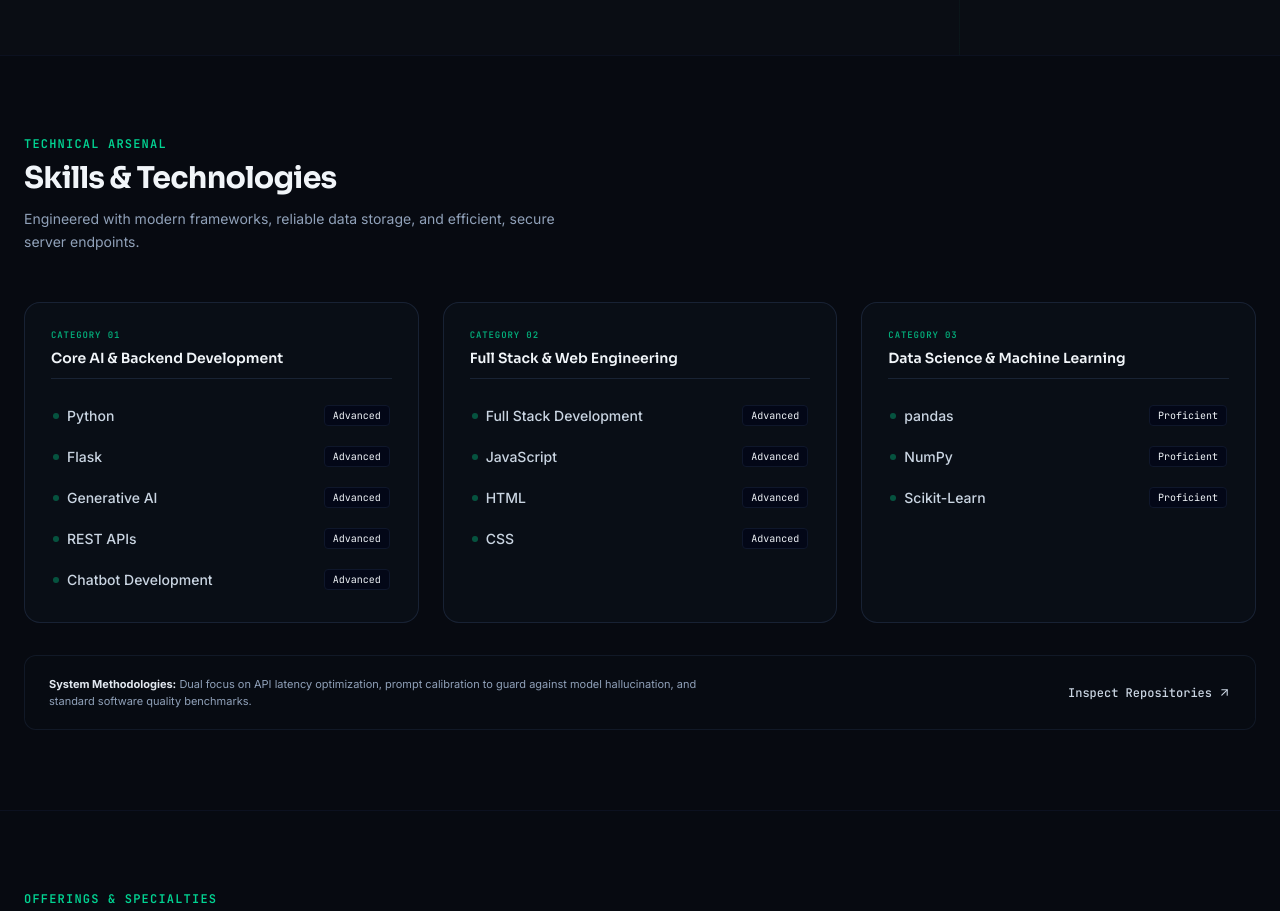
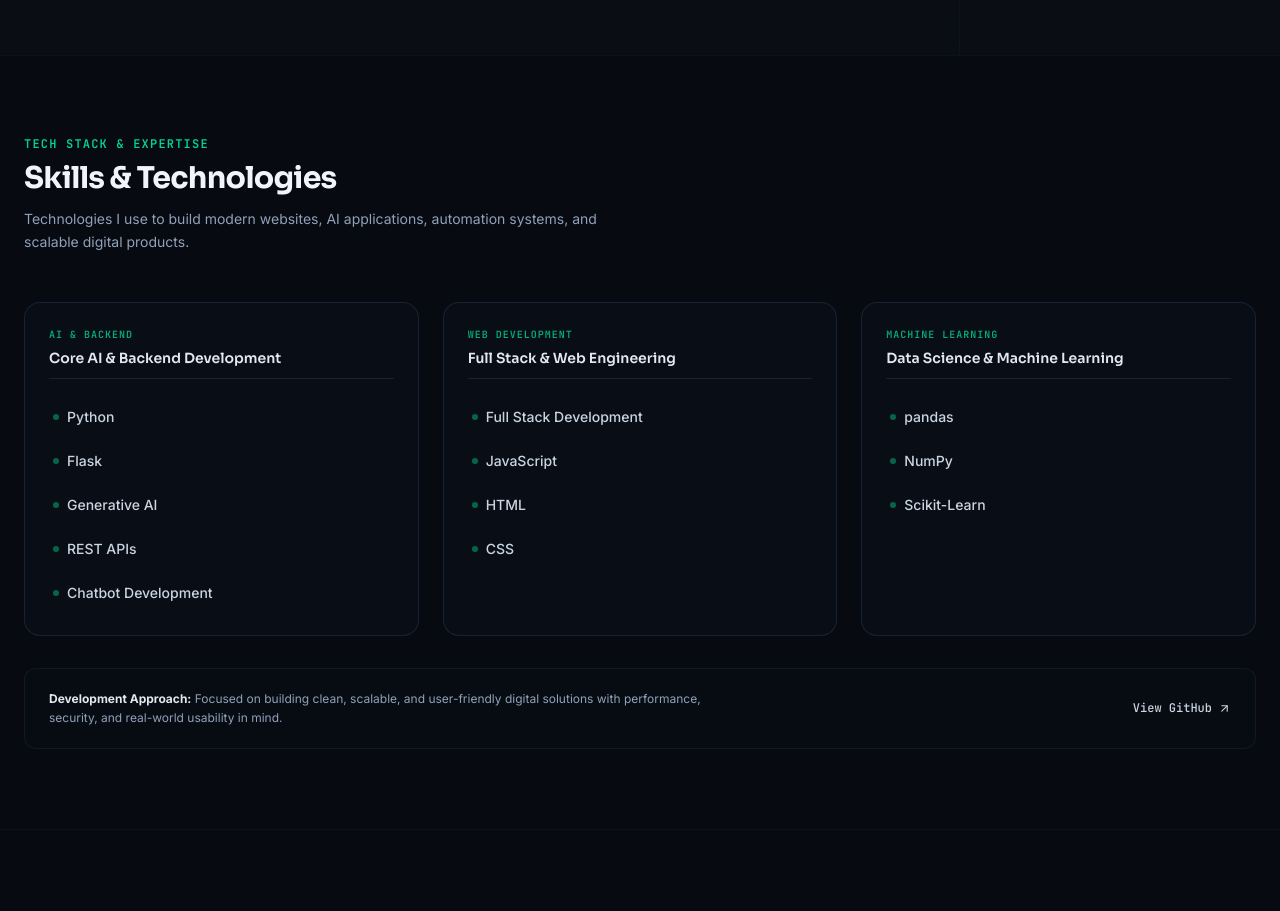
Before and after one commit to misha22-code/misha-noor-portfolio, a React (Vite) app: page / in a window 1280 px wide. Shown: the part 1540-2451 px from the top of the page. Built offline with nearby package versions, Linux system fonts and the light colour scheme.

Commit message:
Updated portfolio design and content

```diff
--- a/src/components/Skills.tsx
+++ b/src/components/Skills.tsx
@@ -1,78 +1,120 @@
 import React from 'react';
-import { Code2, ArrowUpRight } from 'lucide-react';
+import { ArrowUpRight } from 'lucide-react';
 import { SKILL_CATEGORIES } from '../data';
 
 export default function Skills() {
   return (
-    <section id="skills" className="py-20 bg-[#070A11] border-t border-slate-900/60 relative">
+    <section
+      id="skills"
+      className="py-20 bg-[#070A11] border-t border-slate-900/60 relative"
+    >
       <div className="max-w-7xl mx-auto px-6 relative z-10">
 
         {/* Section Header */}
         <div className="flex flex-col gap-2 mb-12 text-left">
+
           <span className="font-mono text-emerald-400 text-xs font-semibold uppercase tracking-widest flex items-center gap-1.5">
-            Technical Arsenal
+            Tech Stack & Expertise
           </span>
+
           <h2 className="font-display font-bold text-2xl sm:text-3xl text-slate-100 tracking-tight">
             Skills &amp; Technologies
           </h2>
+
           <p className="text-slate-400 text-sm max-w-xl leading-relaxed mt-1">
-            Engineered with modern frameworks, reliable data storage, and efficient, secure server endpoints.
+            Technologies I use to build modern websites, AI applications,
+            automation systems, and scalable digital products.
           </p>
+
         </div>
 
         {/* Skill Category Grid */}
         <div className="grid grid-cols-1 md:grid-cols-3 gap-6">
+
           {SKILL_CATEGORIES.map((category, catIdx) => (
+
             <div
               key={catIdx}
-              className="bg-[#0C111C]/60 border border-slate-800/80 rounded-2xl p-6.5 flex flex-col gap-5 hover:border-emerald-500/10 transition-colors duration-300"
+              className="bg-[#0C111C]/60 border border-slate-800/80 rounded-2xl p-6 flex flex-col gap-5 hover:border-emerald-500/20 transition-all duration-300"
             >
+
+              {/* Category Header */}
               <div className="flex flex-col gap-1.5 pb-2.5 border-b border-slate-800/80">
-                <span className="font-mono text-[9px] text-emerald-400/80 font-bold uppercase tracking-widest">
-                  Category 0{catIdx + 1}
+
+                <span className="font-mono text-[10px] text-emerald-400/80 font-bold uppercase tracking-widest">
+
+                  {catIdx === 0 && 'AI & Backend'}
+                  {catIdx === 1 && 'Web Development'}
+                  {catIdx === 2 && 'Machine Learning'}
+
                 </span>
-                <h3 className="font-display font-semibold text-sm text-slate-250">
+
+                <h3 className="font-display font-semibold text-sm text-slate-200">
                   {category.category}
                 </h3>
+
               </div>
 
-              {/* Items List */}
+              {/* Skills */}
               <div className="flex flex-col gap-2">
+
                 {category.items.map((skill, skillIdx) => (
+
                   <div
                     key={skillIdx}
-                    className="flex items-center justify-between py-1.5 px-0.5"
+                    className="flex items-center justify-between py-2 px-1 rounded-lg hover:bg-slate-900/40 transition-all duration-200"
                   >
+
                     <div className="flex items-center gap-2">
-                      <div className="w-1.5 h-1.5 rounded-full bg-emerald-500/40" />
-                      <span className="text-sm text-slate-300 font-sans font-medium">
+
+                      <div className="w-1.5 h-1.5 rounded-full bg-emerald-500/50" />
+
+                      <span className="text-sm text-slate-300 font-medium">
                         {skill.name}
                       </span>
+
                     </div>
-                    <span className="font-mono text-[10px] text-slate-450 bg-slate-950/80 px-2 py-0.5 rounded border border-slate-900">
-                      {skill.level}
-                    </span>
+
                   </div>
+
                 ))}
+
               </div>
+
             </div>
+
           ))}
+
         </div>
 
-        {/* Minimal Focus Area note */}
+        {/* Bottom Note */}
         <div className="mt-8 py-5 px-6 bg-[#090D15]/40 border border-slate-800/50 rounded-xl flex flex-col sm:flex-row sm:items-center justify-between gap-4 text-left">
-          <p className="text-[11px] text-slate-400 leading-normal max-w-2xl font-sans">
-            <strong className="text-slate-200">System Methodologies:</strong> Dual focus on API latency optimization, prompt calibration to guard against model hallucination, and standard software quality benchmarks.
+
+          <p className="text-[12px] text-slate-400 leading-relaxed max-w-2xl font-sans">
+
+            <strong className="text-slate-200">
+              Development Approach:
+            </strong>{' '}
+
+            Focused on building clean, scalable, and user-friendly digital
+            solutions with performance, security, and real-world usability
+            in mind.
+
           </p>
+
           <a
             href="https://github.com/misha22-code"
             target="_blank"
             rel="noreferrer"
             className="shrink-0 inline-flex items-center gap-1.5 text-xs text-slate-300 hover:text-emerald-400 font-mono font-medium transition-colors"
           >
-            <span>Inspect Repositories</span>
+
+            <span>View GitHub</span>
+
             <ArrowUpRight size={13} />
+
           </a>
+
         </div>
 
       </div>
```
